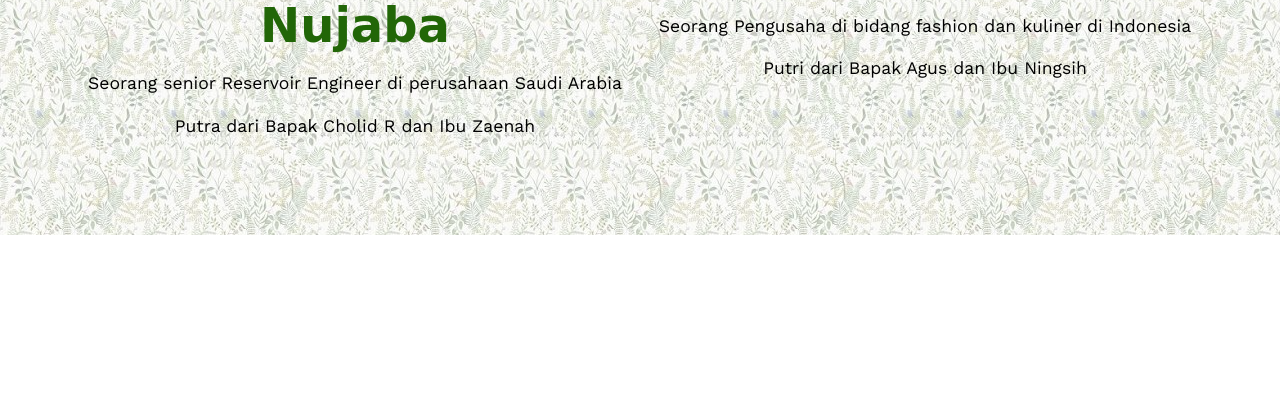
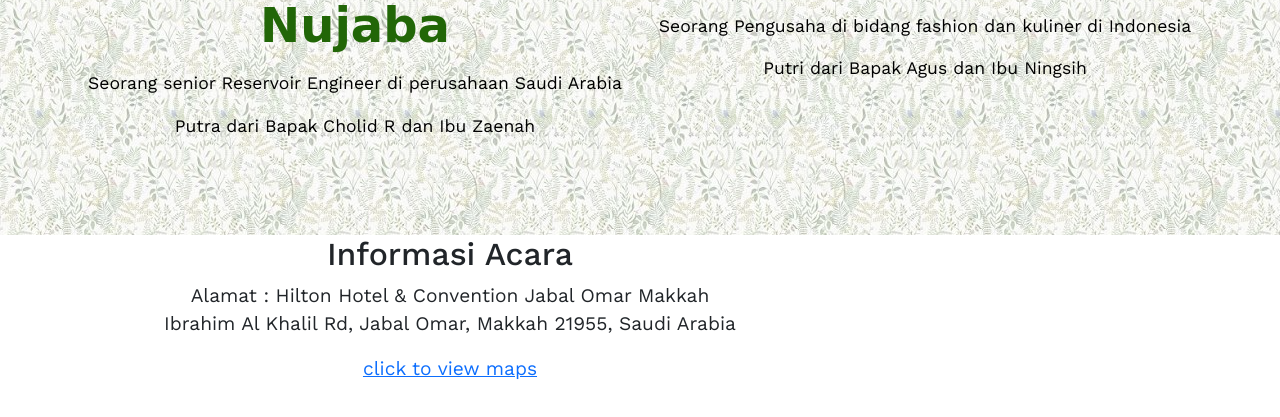
Before and after one commit to richinujabaa/rini.wedding, a plain HTML site: page index.html in a window 1280 px wide. Shown: the part 1693-2110 px from the top of the page. Drawn offline with nearby package versions, Linux system fonts and the light colour scheme; a web font is replaced by a local one.

Commit message:
menambhakan vrasias

```diff
--- a/index.html
+++ b/index.html
@@ -120,7 +120,18 @@
     </div>
   </section>
 
-
+  <section id="info" class="inf0">
+    <div class="container">
+      <div class="row">
+        <div class="col-md-8 col-10 text-center">
+          <h2>Informasi Acara</h2>
+          <p class="alamat">Alamat : Hilton Hotel & Convention Jabal Omar Makkah <br> Ibrahim Al Khalil Rd, Jabal Omar,
+            Makkah 21955, Saudi Arabia</p>
+            <a href="https://maps.app.goo.gl/ZrW3A6WZfvK4EbXF7" target="_blank">click to view maps</a>
+        </div>
+      </div>
+    </div>
+  </section>
 
 
 
```
Lines whose indentation alone changed are shown as unchanged.
